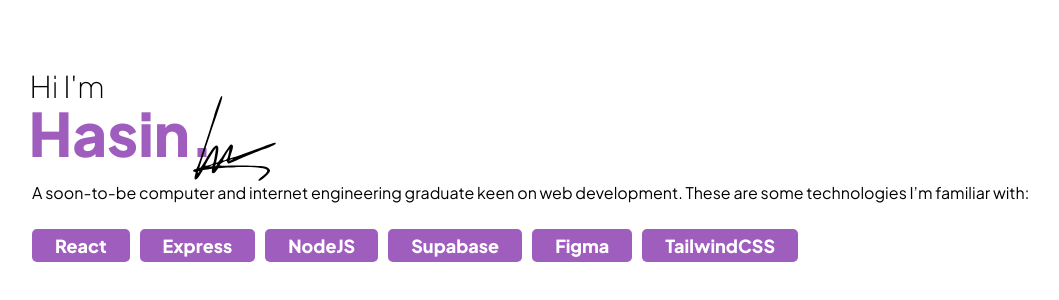
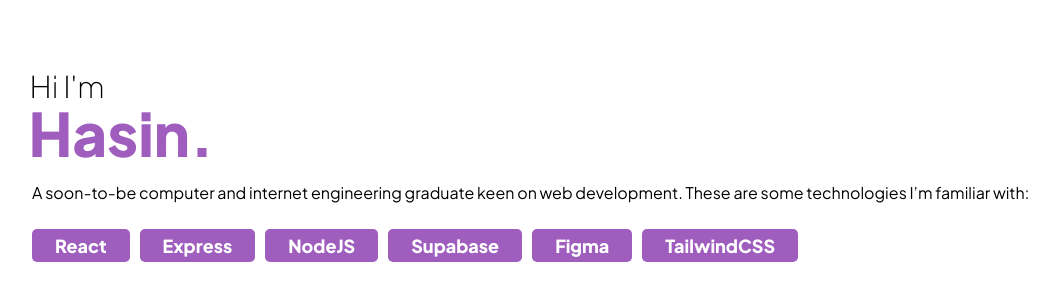
Before and after one commit to hasin202/personal-portfolio, a React (Create React App) app: page / in a window 1280 px wide. Shown: the part 232-532 px from the top of the page, without its empty margins (20-1079 px from the left). Built offline with nearby package versions, Linux system fonts and the light colour scheme.

Commit message:
Revert "added signature relative to heading" revert commit This reverts commit 8823ea280734dfff77dae5ca7f2bc2d9c8210364.

```diff
--- a/src/components/App.js
+++ b/src/components/App.js
@@ -2,12 +2,10 @@ import { HeaderContainer, Body } from "./App.styled";
 import HeaderBody from "./headerbody";
 const App = () => {
   return (
-    <>
+    <HeaderContainer>
       <Body />
-      <HeaderContainer>
-        <HeaderBody />
-      </HeaderContainer>
-    </>
+      <HeaderBody />
+    </HeaderContainer>
   );
 };
 
--- a/src/components/App.styled.js
+++ b/src/components/App.styled.js
@@ -24,27 +24,18 @@ export const HeaderContainer = styled.header`
   padding: 0 52px 0 52px;
 `;
 
-export const SubHeading = styled.h1`
-  font-size: 30px;
-  font-weight: 100;
+export const Heading = styled.h1`
+  font-size: ${(props) => (props.size ? props.size : "30px")};
+  font-weight: ${(props) => (props.weight ? props.weight : 100)};
+  color: ${(props) => (props.color ? props.color : "black")};
   margin: 0;
   padding: 0;
-  margin-left: -0.08em;
-  padding-bottom: 11px;
-`;
-
-export const Heading = styled.h1`
-  font-size: 60px;
-  font-weight: 900;
-  color: #9f5dbe;
-  margin: 0;
-  padding: 0;
-  margin-left: -0.06em;
-  padding-bottom: 25px;
+  margin-left: ${(props) => (props.left ? props.left : 0)};
+  padding-bottom: ${(props) => props.bottom};
 `;
 
 export const Intro = styled.p`
-  font-size: 16px;
+  font-size: ${(props) => props.size};
 `;
 
 export const SkillBox = styled.div`
@@ -65,15 +56,3 @@ export const Flex = styled.div`
   column-gap: 10px;
   padding-top: 26px;
 `;
-
-export const Signature = styled.img`
-  width: 85px;
-  height: 85px;
-  position: absolute;
-  top: -13px;
-  left: 160px;
-`;
-
-export const RelativeContainer = styled.div`
-  position: relative;
-`;
--- a/src/components/headerbody.js
+++ b/src/components/headerbody.js
@@ -1,22 +1,22 @@
-import {
-  Heading,
-  SubHeading,
-  RelativeContainer,
-  Signature,
-  Intro,
-} from "./App.styled";
+import { Heading, Intro } from "./App.styled";
 import Skills from "./skills";
-import signature from "../assets/sign.svg";
 
 const HeaderBody = () => {
   return (
     <>
-      <SubHeading>Hi I'm</SubHeading>
-      <RelativeContainer>
-        <Heading>Hasin.</Heading>
-        <Signature src={signature} />
-      </RelativeContainer>
-      <Intro>
+      <Heading left="-0.08em" bottom="11px">
+        Hi I'm
+      </Heading>
+      <Heading
+        color="#9F5DBE"
+        size="60px"
+        weight="900"
+        left="-0.06em"
+        bottom="25px"
+      >
+        Hasin.
+      </Heading>
+      <Intro size="16px">
         A soon-to-be computer and internet engineering graduate keen on web
         development. These are some technologies I’m familiar with:
       </Intro>
```
